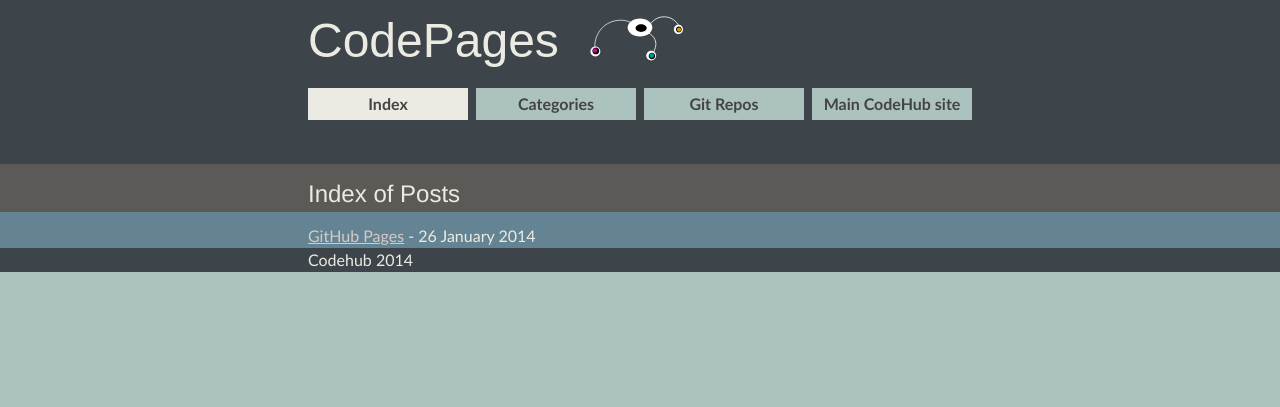
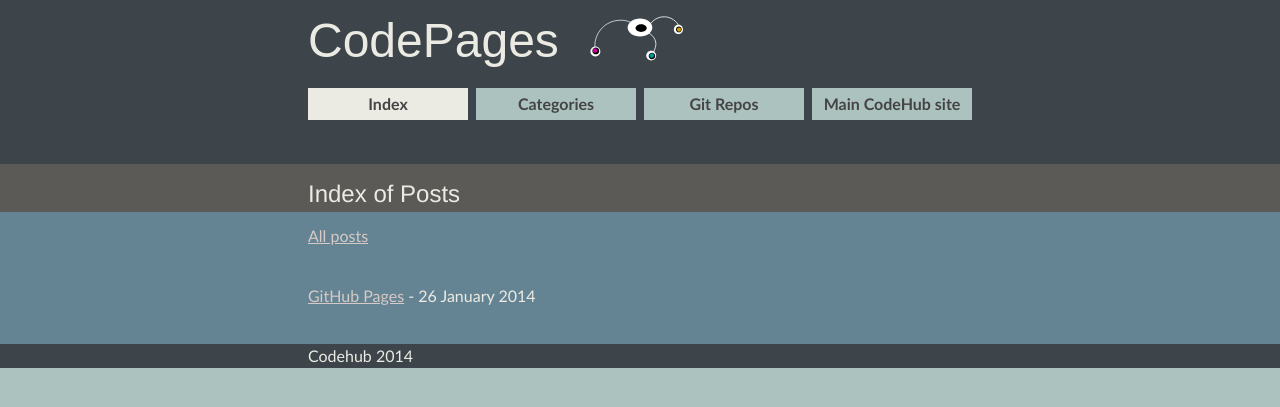
Before and after one commit to CodeHubOrg/codehuborg.github.io, a Jekyll site: the page built from contents.html, in a window 1280 px wide. Shown: the top 407 px of the page. Built offline with Jekyll 4.4.1, drawn with Linux system fonts in a browser that asks for light colours; some web fonts are replaced.

Commit message:
Add All posts to contents.html

```diff
--- a/contents.html
+++ b/contents.html
@@ -2,10 +2,13 @@
 layout: default
 title: Index of Posts
 ---
+
 <div class="inner margin-vert">
   <ul>
+      <li><a href="/">All posts</a><p>&nbsp;</p></li>
       {% for post in site.posts %}
           <li><a href="{{ post.url }}">{{ post.title }}</a> - {{ post.date | date_to_long_string }}</li>
       {% endfor %}
   </ul>
 </div>
+<p>&nbsp;</p>
```
